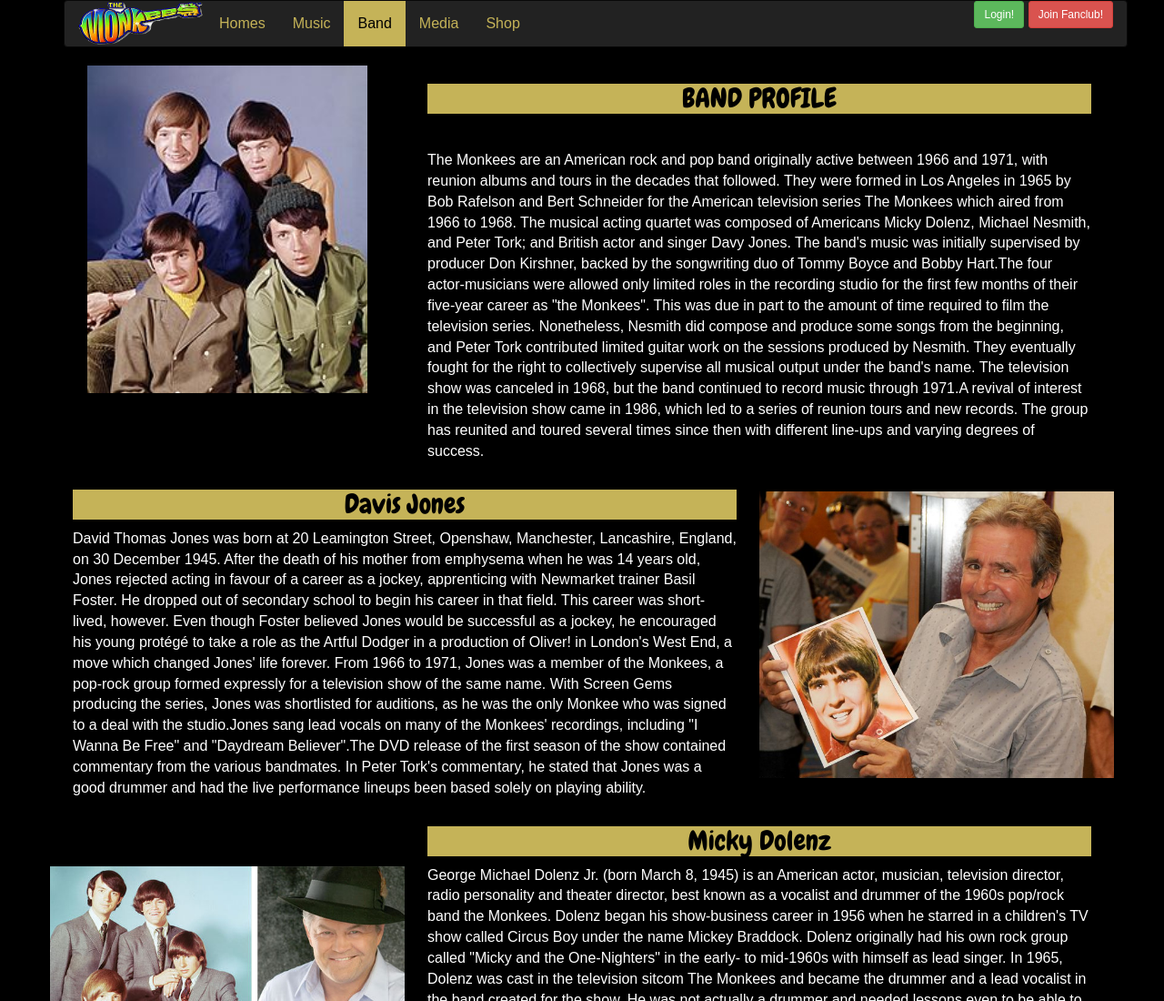
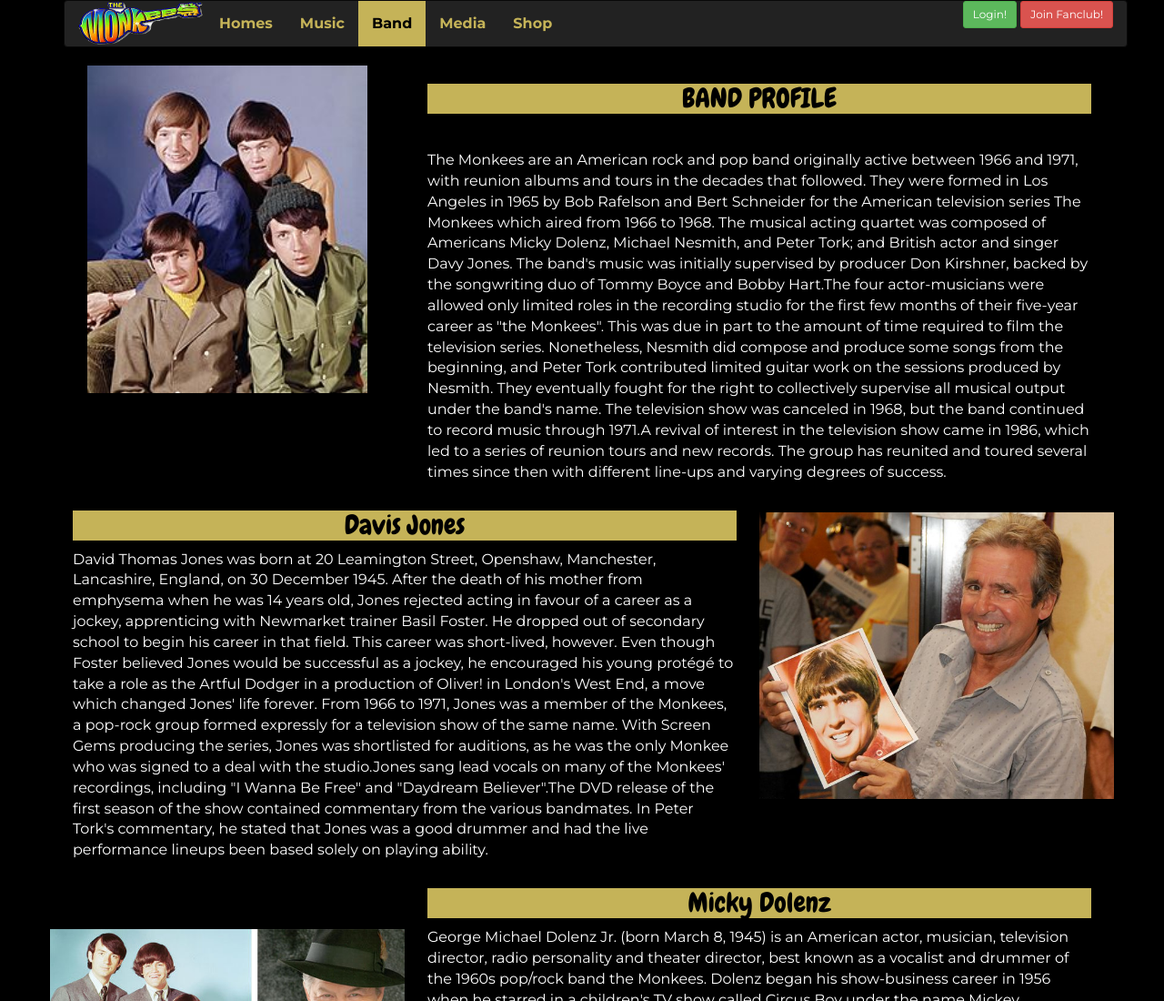
Before and after one commit to TapiwaDivine/monkees-band-website, a plain HTML site: page band.html in a window 1280 px wide. Shown: the top 1100 px of the page at 91% size. Drawn offline with nearby package versions, Linux system fonts and the light colour scheme.

Commit message:
all changes

```diff
--- a/band.html
+++ b/band.html
@@ -4,7 +4,7 @@
     <title>The Monkees</title>
     <meta charset="UTF-8">
     <meta name="viewport" content="width=device-width, initial-scale=1.0">
-    <link href="https://fonts.googleapis.com/css?family=Chewy|Exo+2:400,400i,500,500i,600|Noto+Sans+KR:400,500,700|Pacifico" rel="stylesheet">
+    <link href="https://fonts.googleapis.com/css?family=Chewy|Montserrat:100,100i,400,500,700,800i|Pacifico" rel="stylesheet">
     <link rel="stylesheet" href="https://maxcdn.bootstrapcdn.com/bootstrap/3.3.7/css/bootstrap.min.css">
     <link rel="stylesheet" href="https://stackpath.bootstrapcdn.com/font-awesome/4.7.0/css/font-awesome.min.css" type="text/css"/>
     <link rel="stylesheet" href="https://cdnjs.cloudflare.com/ajax/libs/hover.css/2.3.1/css/hover-min.css" type="text/css" />
--- a/styles.css
+++ b/styles.css
@@ -10,10 +10,12 @@ body {
     position: absolute;
     min-height: 50px;
     width: 100%;
+
 }
 
 .nav.navbar-nav li a{
    color: #C5B358;
+   font-weight: bold;
 }
 
 .nav.navbar-nav li a:hover {
```
Also changed, not shown: media.html (+1 -1 lines), music.html (+1 -1 lines), shop.html (+1 -1 lines).
